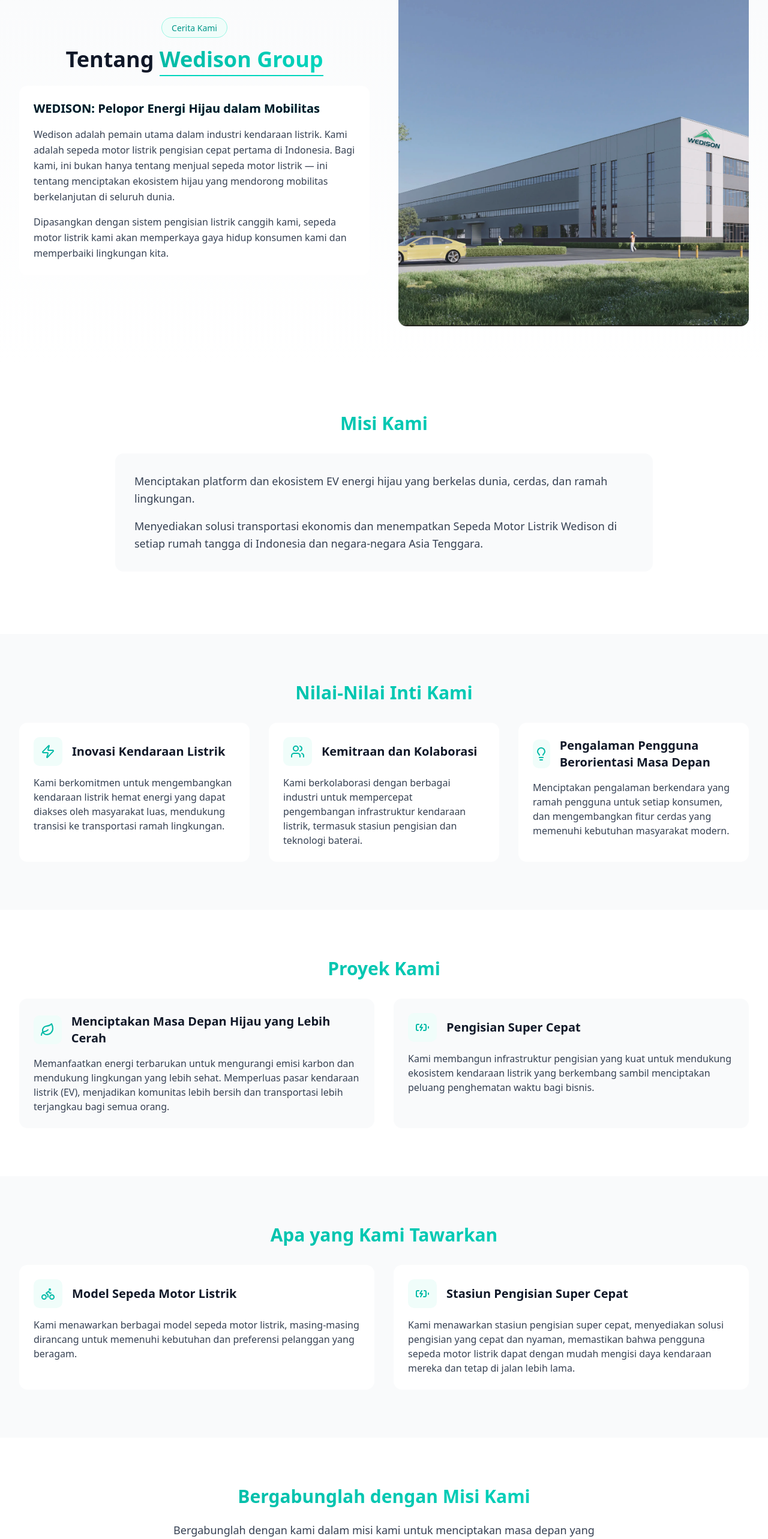
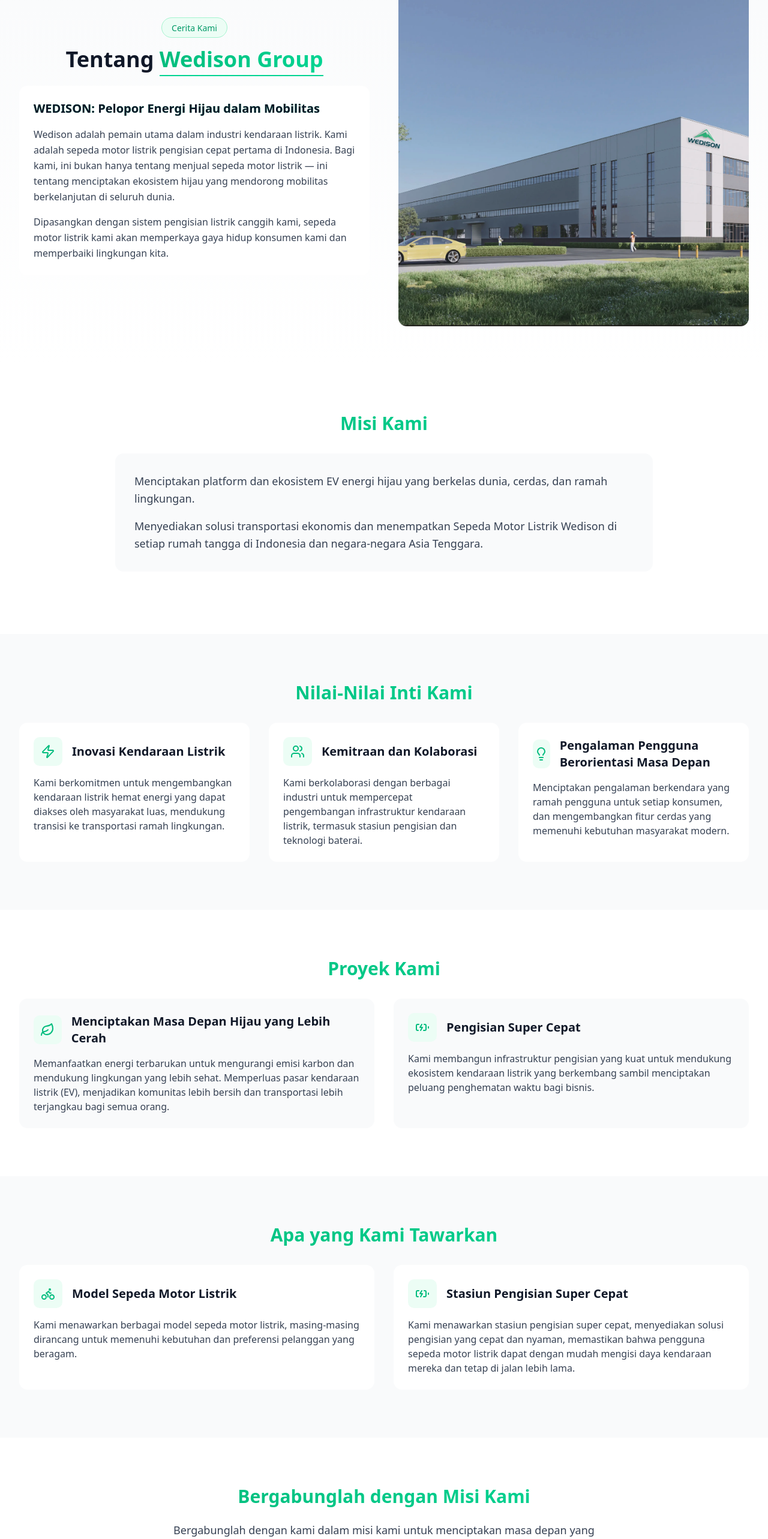
Before and after one commit to raihanhykl/Wedison, a Next.js app: page /corporate/about in a window 1280 px wide. Shown: the part 200-2766 px from the top of the page at 60% size. Built offline with nearby package versions, Linux system fonts and the light colour scheme; no server answers.

Commit message:
changing global var color to emerald (green) for preview

```diff
--- a/src/app/components/navbar4.tsx
+++ b/src/app/components/navbar4.tsx
@@ -226,7 +226,7 @@
                         <DropdownMenuItem key={subItem.name} asChild>
                           <Link
                             href={subItem.href}
-                            className="block w-full px-0 py-2 text-sm text-black hover:bg-gray-900 hover:text-red-500"
+                            className="block w-full px-0 py-2 text-sm text-black hover:bg-red-500 hover:text-red-500"
                           >
                             {subItem.name}
                           </Link>
--- a/src/app/corporate/about/structure.tsx
+++ b/src/app/corporate/about/structure.tsx
@@ -54,21 +54,21 @@
           <div className="grid grid-cols-1 lg:grid-cols-2 gap-8 md:gap-12 items-center">
             <div>
               <div className="text-center mb-8 md:mb-0">
-                <div className="inline-block px-4 py-1 mb-4 border border-teal-200 rounded-full bg-teal-50 text-teal-600">
+                <div className="inline-block px-4 py-1 mb-4 border border-[var(--primary-lighter)] rounded-full bg-[var(--secondary-light)] text-[var(--primary-dark)]">
                   <span className="text-sm font-medium">{t("about.tag")}</span>
                 </div>
 
                 <h1 className="text-3xl sm:text-4xl md:text-4xl 2xl:text-6xl font-bold text-gray-900 mb-6">
                   {t("about.title")}{" "}
-                  <span className="bg-gradient-to-r from-[var(--primary)] to-teal-400 bg-clip-text text-transparent relative">
+                  <span className="bg-gradient-to-r from-[var(--primary)] to-[var(--primary-light)] bg-clip-text text-transparent relative">
                     {t("about.titleHighlight")}
-                    <span className="absolute -bottom-1 left-0 w-full h-0.5 bg-teal-400"></span>
+                    <span className="absolute -bottom-1 left-0 w-full h-0.5 bg-[var(--primary-light)]"></span>
                   </span>
                 </h1>
               </div>
 
               <div className="bg-white rounded-xl shadow-soft p-6 2xl:p-8">
-                <h2 className="text-xl 2xl:text-3xl font-bold text-gray-900 mb-4 bg-gradient-to-r from-[var(--primary)] to-teal-400 bg-clip-text">
+                <h2 className="text-xl 2xl:text-3xl font-bold text-gray-900 mb-4 bg-gradient-to-r from-[var(--primary)] to-[var(--primary-light)] bg-clip-text">
                   {t("about.overview.title")}
                 </h2>
                 <p className="text-gray-700 mb-4 text-base 2xl:text-lg leading-relaxed">
@@ -92,8 +92,8 @@
               />
 
               {/* Decorative elements */}
-              {/* <div className="absolute -bottom-10 -left-10 w-40 h-40 bg-teal-100 rounded-full opacity-50 blur-2xl"></div> */}
-              {/* <div className="absolute -top-10 -right-10 w-60 h-60 bg-teal-200 rounded-full opacity-40 blur-3xl"></div> */}
+              {/* <div className="absolute -bottom-10 -left-10 w-40 h-40 bg-[var(--secondary)] rounded-full opacity-50 blur-2xl"></div> */}
+              {/* <div className="absolute -top-10 -right-10 w-60 h-60 bg-[var(--primary-lighter)] rounded-full opacity-40 blur-3xl"></div> */}
             </div>
           </div>
         </div>
@@ -111,7 +111,7 @@
                   : "opacity-0 translate-y-10"
               )}
             >
-              <h2 className="text-2xl md:text-3xl font-bold text-center mb-8 bg-gradient-to-r from-[var(--primary)] to-teal-400 bg-clip-text text-transparent">
+              <h2 className="text-2xl md:text-3xl font-bold text-center mb-8 bg-gradient-to-r from-[var(--primary)] to-[var(--primary-light)] bg-clip-text text-transparent">
                 {t("about.mission.title")}
               </h2>
 
@@ -131,7 +131,7 @@
       {/* Core Values Section */}
       <section ref={valuesRef} className="py-16 md:py-20 bg-gray-50">
         <div className="container mx-auto px-4 sm:px-6 lg:px-8">
-          <h2 className="text-2xl md:text-3xl font-bold text-center mb-8 bg-gradient-to-r from-[var(--primary)] to-teal-400 bg-clip-text text-transparent">
+          <h2 className="text-2xl md:text-3xl font-bold text-center mb-8 bg-gradient-to-r from-[var(--primary)] to-[var(--primary-light)] bg-clip-text text-transparent">
             {t("about.values.title")}
           </h2>
 
@@ -146,7 +146,7 @@
               style={{ transitionDelay: "100ms" }}
             >
               <div className="flex items-center mb-4">
-                <div className="w-12 h-12 rounded-lg bg-teal-50 flex items-center justify-center mr-4">
+                <div className="w-12 h-12 rounded-lg bg-[var(--secondary-light)] flex items-center justify-center mr-4">
                   <Zap className="h-6 w-6 text-[var(--primary)]" />
                 </div>
                 <h3 className="text-xl font-semibold text-gray-900">
@@ -168,7 +168,7 @@
               style={{ transitionDelay: "200ms" }}
             >
               <div className="flex items-center mb-4">
-                <div className="w-12 h-12 rounded-lg bg-teal-50 flex items-center justify-center mr-4">
+                <div className="w-12 h-12 rounded-lg bg-[var(--secondary-light)] flex items-center justify-center mr-4">
                   <Users className="h-6 w-6 text-[var(--primary)]" />
                 </div>
                 <h3 className="text-xl font-semibold text-gray-900">
@@ -190,7 +190,7 @@
               style={{ transitionDelay: "300ms" }}
             >
               <div className="flex items-center mb-4">
-                <div className="w-12 h-12 rounded-lg bg-teal-50 flex items-center justify-center mr-4">
+                <div className="w-12 h-12 rounded-lg bg-[var(--secondary-light)] flex items-center justify-center mr-4">
                   <Lightbulb className="h-6 w-6 text-[var(--primary)]" />
                 </div>
                 <h3 className="text-xl font-semibold text-gray-900">
@@ -208,7 +208,7 @@
       {/* Projects Section */}
       <section ref={projectsRef} className="py-16 md:py-20 bg-white">
         <div className="container mx-auto px-4 sm:px-6 lg:px-8">
-          <h2 className="text-2xl md:text-3xl font-bold text-center mb-8 bg-gradient-to-r from-[var(--primary)] to-teal-400 bg-clip-text text-transparent">
+          <h2 className="text-2xl md:text-3xl font-bold text-center mb-8 bg-gradient-to-r from-[var(--primary)] to-[var(--primary-light)] bg-clip-text text-transparent">
             {t("about.projects.title")}
           </h2>
 
@@ -223,7 +223,7 @@
               style={{ transitionDelay: "100ms" }}
             >
               <div className="flex items-center mb-4">
-                <div className="w-12 h-12 rounded-lg bg-teal-50 flex items-center justify-center mr-4">
+                <div className="w-12 h-12 rounded-lg bg-[var(--secondary-light)] flex items-center justify-center mr-4">
                   <Leaf className="h-6 w-6 text-[var(--primary)]" />
                 </div>
                 <h3 className="text-xl font-semibold text-gray-900">
@@ -245,7 +245,7 @@
               style={{ transitionDelay: "200ms" }}
             >
               <div className="flex items-center mb-4">
-                <div className="w-12 h-12 rounded-lg bg-teal-50 flex items-center justify-center mr-4">
+                <div className="w-12 h-12 rounded-lg bg-[var(--secondary-light)] flex items-center justify-center mr-4">
                   <BatteryCharging className="h-6 w-6 text-[var(--primary)]" />
                 </div>
                 <h3 className="text-xl font-semibold text-gray-900">
@@ -263,7 +263,7 @@
       {/* What We Offer Section */}
       <section ref={offersRef} className="py-16 md:py-20 bg-gray-50">
         <div className="container mx-auto px-4 sm:px-6 lg:px-8">
-          <h2 className="text-2xl md:text-3xl font-bold text-center mb-8 bg-gradient-to-r from-[var(--primary)] to-teal-400 bg-clip-text text-transparent">
+          <h2 className="text-2xl md:text-3xl font-bold text-center mb-8 bg-gradient-to-r from-[var(--primary)] to-[var(--primary-light)] bg-clip-text text-transparent">
             {t("about.offers.title")}
           </h2>
 
@@ -278,7 +278,7 @@
               style={{ transitionDelay: "100ms" }}
             >
               <div className="flex items-center mb-4">
-                <div className="w-12 h-12 rounded-lg bg-teal-50 flex items-center justify-center mr-4">
+                <div className="w-12 h-12 rounded-lg bg-[var(--secondary-light)] flex items-center justify-center mr-4">
                   <Bike className="h-6 w-6 text-[var(--primary)]" />
                 </div>
                 <h3 className="text-xl font-semibold text-gray-900">
@@ -300,7 +300,7 @@
               style={{ transitionDelay: "200ms" }}
             >
               <div className="flex items-center mb-4">
-                <div className="w-12 h-12 rounded-lg bg-teal-50 flex items-center justify-center mr-4">
+                <div className="w-12 h-12 rounded-lg bg-[var(--secondary-light)] flex items-center justify-center mr-4">
                   <BatteryCharging className="h-6 w-6 text-[var(--primary)]" />
                 </div>
                 <h3 className="text-xl font-semibold text-gray-900">
@@ -319,14 +319,14 @@
       <section className="py-16 md:py-20 bg-white">
         <div className="container mx-auto px-4 sm:px-6 lg:px-8">
           <div className="max-w-3xl mx-auto text-center">
-            <h2 className="text-2xl md:text-3xl font-bold mb-6 bg-gradient-to-r from-[var(--primary)] to-teal-400 bg-clip-text text-transparent">
+            <h2 className="text-2xl md:text-3xl font-bold mb-6 bg-gradient-to-r from-[var(--primary)] to-[var(--primary-light)] bg-clip-text text-transparent">
               {t("about.joinUs")}
             </h2>
             <p className="text-gray-700 mb-8 text-base md:text-lg">
               {t("about.joinUsDescription")}
             </p>
             <Link href={"/#contact"}>
-              <Button className="bg-[var(--primary)] hover:bg-teal-600 text-white group transition-all duration-300 hover:-translate-y-1 px-6 py-3 text-base">
+              <Button className="bg-[var(--primary)] hover:bg-[var(--primary-dark)] text-white group transition-all duration-300 hover:-translate-y-1 px-6 py-3 text-base">
                 {t("about.contactUs")}
                 <ArrowRight className="ml-2 h-5 w-5 transition-transform duration-300 group-hover:translate-x-1" />
               </Button>
--- a/src/app/super-charge/page.tsx
+++ b/src/app/super-charge/page.tsx
@@ -39,7 +39,7 @@
           // style="bg-gradient-to-bl  from-[#1E1F22] from-60% to-[#3A3B3F]"
           titleColor="text-black"
           descColor="text-gray-600"
-          tagStyle="border-teal-200 bg-teal-50 text-teal-600"
+          tagStyle="border-[var(--primary-lighter)] bg-[var(--secondary-light)] text-[var(--primary-dark)]"
         />
         <FeatureSection2
           page="supercharge"
@@ -49,7 +49,7 @@
           style="bg-white object-[100%_0%] object-cover"
           titleColor="text-black"
           descColor="text-gray-600"
-          tagStyle="border-teal-200 bg-teal-50 text-teal-600"
+          tagStyle="border-[var(--primary-lighter)] bg-[var(--secondary-light)] text-[var(--primary-dark)]"
         />
         <FeatureSection2
           page="supercharge"
@@ -60,7 +60,7 @@
           style="bg-gray-100"
           titleColor="text-black"
           descColor="text-gray-600"
-          tagStyle="border-teal-200 bg-teal-50 text-teal-600"
+          tagStyle="border-[var(--primary-lighter)] bg-[var(--secondary-light)] text-[var(--primary-dark)]"
         />
       </main>
     </>
```
Also changed, not shown: src/app/components/calculator/calculator.tsx (+7 -5 lines), src/app/components/hero-section.tsx (+9 -8 lines), src/app/components/hero2.tsx (+7 -7 lines), src/app/components/product-pick.tsx (+4 -4 lines), src/app/globals.css (+30 -8 lines), src/app/showroom/components/structure.tsx (+10 -10 lines).
